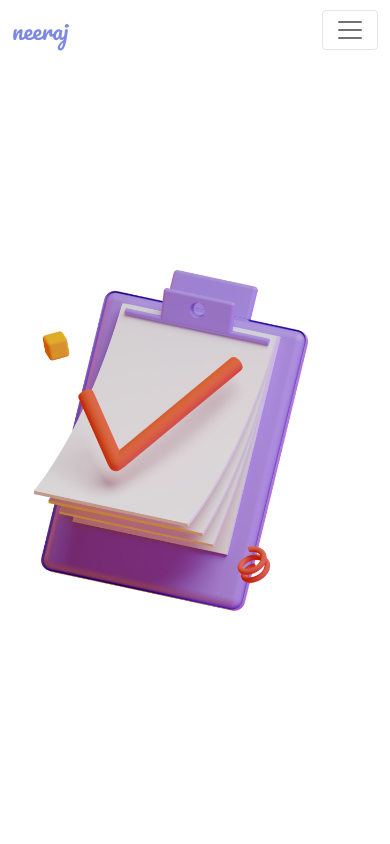
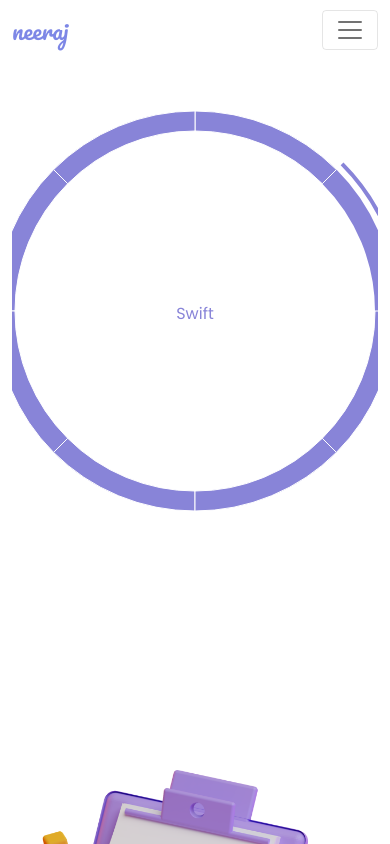
Before and after one commit to neeraj15022001/Custom-Designed-React-Portfolio, a React (Create React App) app: page /skills in a window 390 px wide. Shown: the top 844 px of the page. Built offline with nearby package versions, Linux system fonts and the light colour scheme.

Commit message:
refactor: Optimize responsiveness across all viewports and screen sizes

```diff
--- a/src/components/Opening/Opening.css
+++ b/src/components/Opening/Opening.css
@@ -1,4 +1,5 @@
 #logo {
+  max-width: 90%;
   position: absolute;
   left: 50%;
   top: 50%;
--- a/src/components/Pages/Main/Main.jsx
+++ b/src/components/Pages/Main/Main.jsx
@@ -12,7 +12,7 @@
       <CustomNavbar colorClass="text-theme" activePage="/" />
       <div
         className="d-flex align-items-center justify-content-center"
-        style={{ height: "92vh" }}
+        style={{ height: "92vh", paddingTop: "4rem" }}
       >
         <Container className="py-5">
           <Row>
@@ -41,7 +41,7 @@
               className="d-flex align-items-center justify-content-center"
             >
               <Image
-                className="d-none d-lg-block"
+                className="d-lg-block"
                 src={cartoonIllustration}
                 draggable="false"
                 alt="cartoonIllustration"
--- a/src/components/Pages/Skills/Donut Chart/Donut.jsx
+++ b/src/components/Pages/Skills/Donut Chart/Donut.jsx
@@ -9,7 +9,7 @@
   { name: "Javascript", value: 10 },
   { name: "SASS", value: 10 },
   { name: "HTML|CSS", value: 10 },
-  { name: "Jquery", value: 10 },
+  { name: "Jquery", value: 10 }
 ];
 
 const renderActiveShape = (props) => {
@@ -23,7 +23,7 @@
     startAngle,
     endAngle,
     fill,
-    payload,
+    payload
   } = props;
   const sin = Math.sin(-RADIAN * midAngle);
   const cos = Math.cos(-RADIAN * midAngle);
@@ -83,26 +83,39 @@
 export default class Donut extends PureComponent {
   state = {
     activeIndex: 0,
+    isMobile: false
   };
 
   onPieEnter = (_, index) => {
     this.setState({
-      activeIndex: index,
+      activeIndex: index
     });
   };
+
+  componentDidMount() {
+    if (window.screen.availWidth < 500) {
+      this.setState((prevState) => ({
+        isMobile: true
+      }));
+    } else {
+      this.setState((prevState) => ({
+        isMobile: false
+      }));
+    }
+  }
 
   render() {
     return (
       <ResponsiveContainer width="100%" height="100%">
-        <PieChart width={400} height={400}>
+        <PieChart width={500} height={500}>
           <Pie
             activeIndex={this.state.activeIndex}
             activeShape={renderActiveShape}
             data={data}
             cx="50%"
             cy="50%"
-            innerRadius={180}
-            outerRadius={200}
+            innerRadius={this.state.isMobile ? 100 : 180}
+            outerRadius={this.state.isMobile ? 180 : 200}
             fill="#8884d8"
             dataKey="value"
             onMouseEnter={this.onPieEnter}
--- /dev/null
+++ b/src/components/Pages/Skills/Skills.css
@@ -0,0 +1,9 @@
+@media (max-width: 768px) {
+  .illustrationOne {
+    height: 500px !important;
+  }
+  ,
+  .illustrationTwo {
+    height: 500px !important;
+  }
+}
--- a/src/components/Pages/Skills/Skills.jsx
+++ b/src/components/Pages/Skills/Skills.jsx
@@ -3,23 +3,26 @@
 import { Container, Row, Col, Image } from "react-bootstrap";
 import skills from "../../../resources/skills.png";
 import Donut from "./Donut Chart/Donut";
+import "./Skills.css";
 
 function Skills() {
   return (
     <div>
       <CustomNavbar colorClass="text-theme" activePage="/skills" />
       <Container>
-        <Row>
+        <Row style={{ height: "auto" }}>
           <Col
+            xs={12}
             lg={7}
-            className="d-flex align-items-center justify-content-center flex-column text-center"
+            className="d-flex align-items-center justify-content-center flex-column text-center illustrationOne"
           >
             {/* <p className="display-1 fw-bold text-center m-0 text-tertiary">Skills</p> */}
             <Donut />
           </Col>
           <Col
+            xs={12}
             lg={5}
-            className="d-flex align-items-center justify-content-center"
+            className="d-flex align-items-center justify-content-center illustrationTwo"
             style={{ height: "90vh" }}
           >
             <Image
--- a/src/index.css
+++ b/src/index.css
@@ -5,6 +5,7 @@
   margin: 0;
   padding: 0;
   user-select: none;
+  box-sizing: border-box;
 }
 :root {
   --themeColor: #7d87e6;
```
Also changed, not shown: 2 other files (tests, documents, lock files or other folders).
